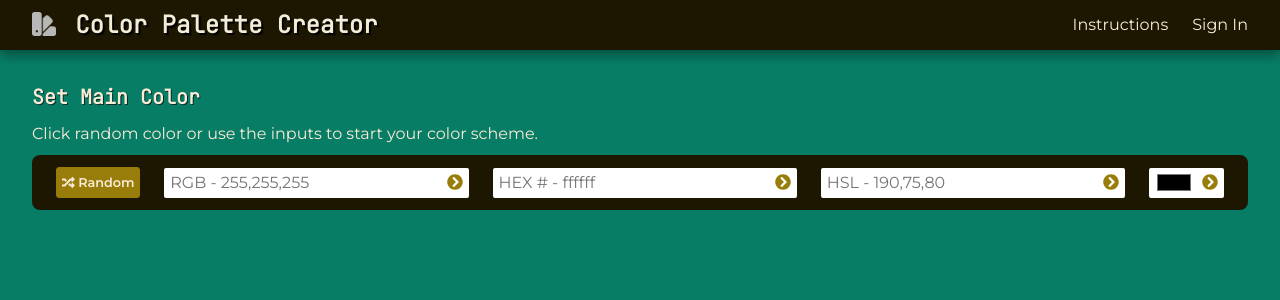
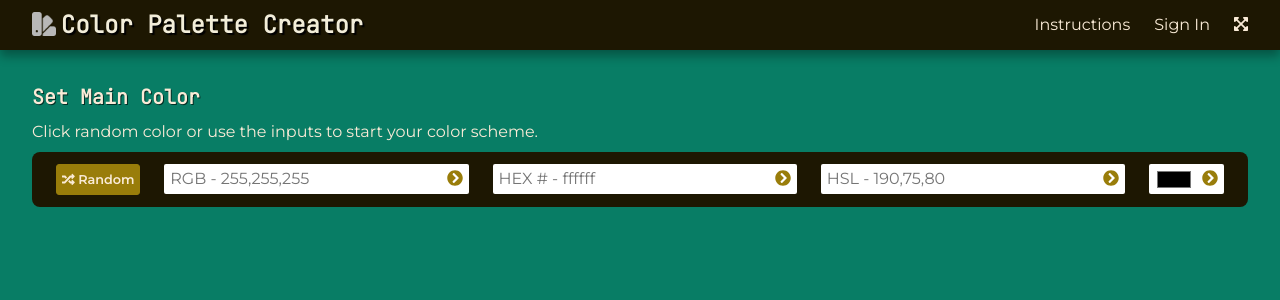
Before and after one commit to rogerio-romao/pallete-creator, a Vue app: page / in a window 1280 px wide. Shown: the top 300 px of the page. Built offline with nearby package versions, Linux system fonts and the light colour scheme; a web font is replaced by a local one.

Commit message:
fullscreen toggle

```diff
--- a/src/components/MainNav.vue
+++ b/src/components/MainNav.vue
@@ -6,7 +6,7 @@
         <span>
           <img src="../assets/logo.png" alt="logo" id="logo" />
         </span>
-        <span class="title"> Color Palette Creator </span>
+        <span class="title">Color Palette Creator</span>
       </div>
 
       <!-- right side nav  -->
@@ -15,6 +15,12 @@
           <li @click="emit('openInstructionsModal')">Instructions</li>
           <li v-if="!isSignedIn" @click="emit('openSignInModal')">Sign In</li>
           <li v-else @click="logout">Sign Out</li>
+          <li v-if="!isFullscreen" @click="toggleFullscreen" title="Toggle FullScreen">
+            <i class="fas fa-expand-arrows-alt"></i>
+          </li>
+          <li v-else @click="toggleFullscreen" title="Toggle FullScreen">
+            <i class="fas fa-window-minimize"></i>
+          </li>
         </ul>
       </div>
     </nav>
@@ -22,7 +28,7 @@
 </template>
 
 <script setup>
-import { computed } from 'vue';
+import { computed, ref } from 'vue';
 import { useStore } from 'vuex'
 import { app } from '../lib/firebase';
 import { getAuth, signOut } from "firebase/auth";
@@ -33,12 +39,26 @@ const store = useStore()
 const auth = getAuth();
 
 const isSignedIn = computed(() => store.state.isUserSignedIn)
+const isFullscreen = ref(false)
 
 const logout = () => {
   signOut(auth).then(() => {
     store.dispatch('SIGNOUT_USER')
-}).catch((error) => {
+  }).catch((error) => {
     console.log(error)
-});
+  });
+}
+
+// function to make the app fullscreen
+const toggleFullscreen = () => {
+  const elem = document.documentElement;
+  elem.requestFullscreen = elem.requestFullscreen || elem.mozRequestFullScreen || elem.webkitRequestFullscreen;
+  if (!isFullscreen.value) {
+    elem.requestFullscreen();
+    isFullscreen.value = true;
+  } else {
+    document.exitFullscreen();
+    isFullscreen.value = false;
+  }
 }
 </script>
--- a/src/style/app.css
+++ b/src/style/app.css
@@ -107,9 +107,9 @@ select {
   --base-radius: 0.5rem;
   --sm-radius: 0.2rem;
   --bd-lg: 1rem;
-  --mb-lg: 2rem;
-  --mb-md: 1.2rem;
-  --mb-sm: 0.6rem;
+  --mb-lg: 1.5rem;
+  --mb-md: 1rem;
+  --mb-sm: 0.5rem;
 }
 
 /* ---------------------------  */
@@ -287,6 +287,10 @@ nav .title {
 
 .nav-links ul li:hover {
   color: var(--clr-accent-light);
+}
+
+.fa-window-minimize {
+  margin-bottom: 5px;
 }
 
 /* Media Queries  */
```
